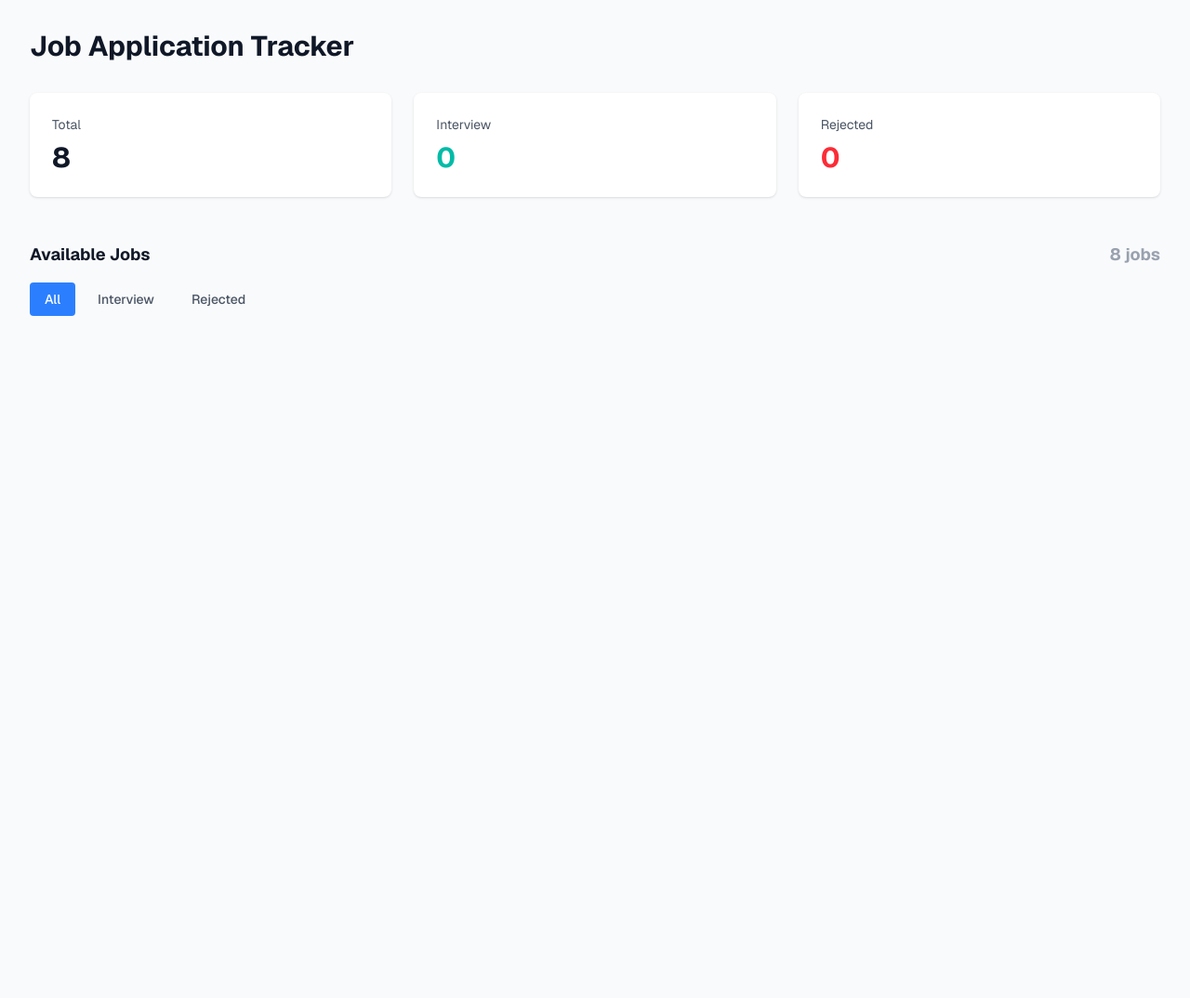
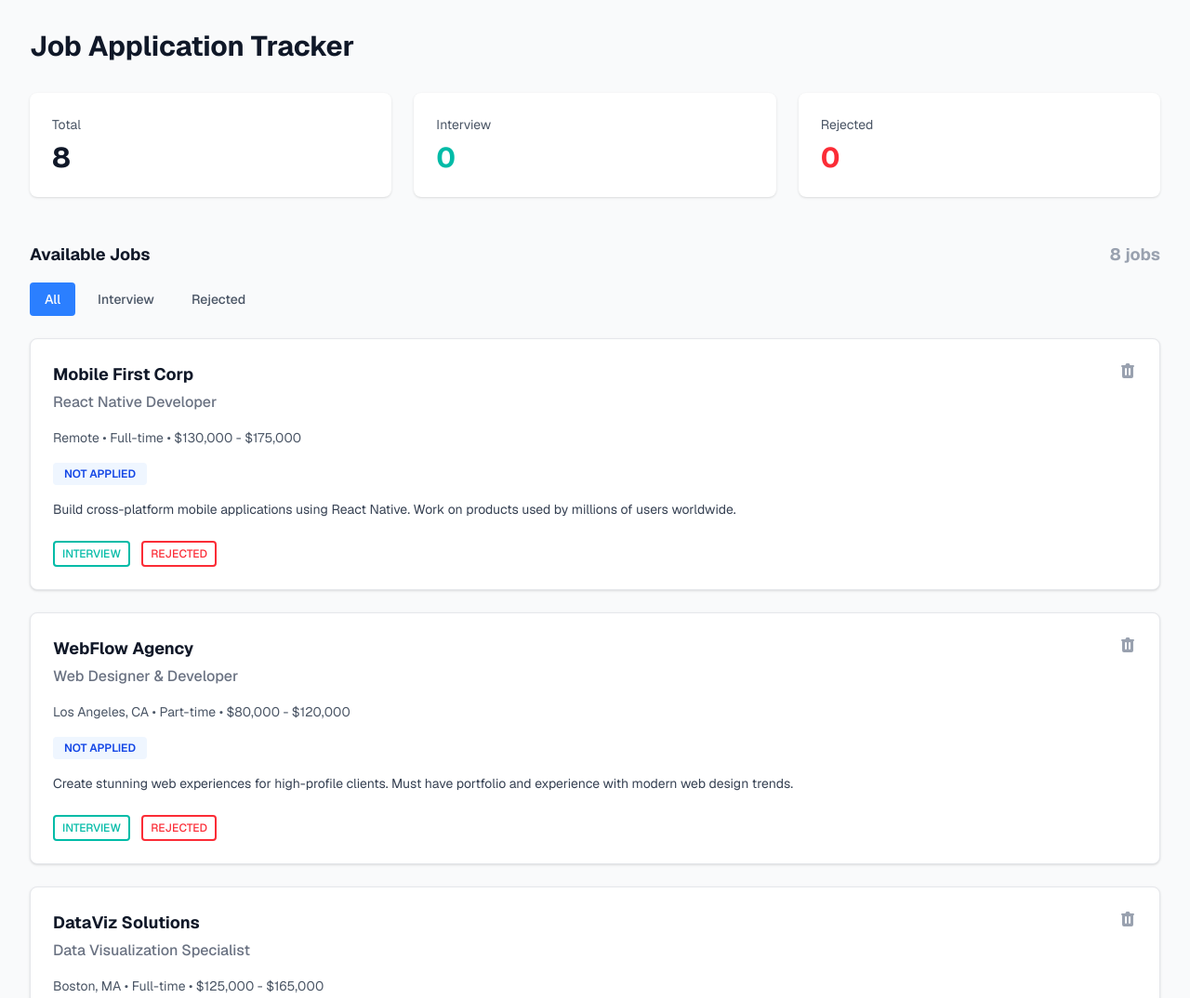
Before and after one commit to FarhadNuri/Job-Application-Tracker, a plain HTML site: page index.html in a window 1280 px wide. Shown: the top 1074 px of the page at 93% size. Before the commit the page ends 800 px from the top, so only its background shows below. Drawn offline with nearby package versions, Linux system fonts and the light colour scheme.

Commit message:
Added jobCard and display script for showing data from jobs data

```diff
--- a/index.html
+++ b/index.html
@@ -45,15 +45,49 @@
             </div>
 
             <div class="flex gap-2 mb-6">
-                <button
-                    class="px-4 py-2 rounded font-medium text-sm active bg-blue-500 text-white cursor-pointer">All</button>
-                <button class="px-4 py-2 rounded font-medium text-sm text-gray-600 cursor-pointer">Interview</button>
-                <button class="px-4 py-2 rounded font-medium text-sm text-gray-600 cursor-pointer">Rejected</button>
+                <button class="tab-btn px-4 py-2 rounded font-medium text-sm active bg-blue-500 text-white cursor-pointer" data-tab="all">All</button>
+                <button class="tab-btn px-4 py-2 rounded font-medium text-sm text-gray-600 cursor-pointer" data-tab="interview">Interview</button>
+                <button class="tab-btn px-4 py-2 rounded font-medium text-sm text-gray-600 cursor-pointer" data-tab="rejected">Rejected</button>
             </div>
         </div>
-
+        <div>
+            <div id="allTab" class="tab-content">
+                <div class="grid lg:grid-cols-1 md:grid-cols-2 gap-6" id="allJobsContainer">
+                </div>
+                <div id="allEmpty"
+                    class="flex flex-col items-center justify-center py-16 bg-white border border-gray-200 rounded-lg hidden">
+                    <img src="jobs.png" alt="">
+                    <h4 class="text-xl font-semibold text-gray-700 mb-2">No jobs available</h4>
+                    <p class="text-gray-500">Check back soon for new job opportunities</p>
+                </div>
+            </div>
+            <div id="interviewTab" class="tab-content hidden">
+                <div class="grid lg:grid-cols-1 md:grid-cols-2 gap-6" id="interviewJobsContainer">
+                </div>
+                <div id="interviewEmpty"
+                    class="flex flex-col items-center justify-center py-16 bg-white border border-gray-200 rounded-lg hidden">
+                    <img src="jobs.png" alt="">
+                    <h4 class="text-xl font-semibold text-gray-700 mb-2">No jobs available</h4>
+                    <p class="text-gray-500">Check back soon for new job opportunities</p>
+                </div>
+            </div>
+            <div id="rejectedTab" class="tab-content hidden">
+                <div class="grid lg:grid-cols-1 md:grid-cols-2 gap-6" id="rejectedJobsContainer">
+                </div>
+                <div id="rejectedEmpty"
+                    class="flex flex-col items-center justify-center py-16 bg-white border border-gray-200 rounded-lg hidden">
+                    <img src="jobs.png" alt="">
+                    <h4 class="text-xl font-semibold text-gray-700 mb-2">No jobs available</h4>
+                    <p class="text-gray-500">Check back soon for new job opportunities</p>
+                </div>
+            </div>
+        </div>
     </main>
     <script src="script/data.js"></script>
+    <script src="script/jobCard.js"></script>
+
+    <script src="script/display.js"></script>
+    <script src="script/app.js"></script>
 </body>
 
 </html>
--- /dev/null
+++ b/script/app.js
@@ -0,0 +1 @@
+showAllJobs();
--- a/script/data.js
+++ b/script/data.js
@@ -7,8 +7,9 @@ const jobsData = [
     location: "Remote",
     type: "Full-time",
     salary: "$130,000 - $175,000",
-        description: "Build cross-platform mobile applications using React Native. Work on products used by millions of users worldwide.",
-        status: "all"
+    description:
+      "Build cross-platform mobile applications using React Native. Work on products used by millions of users worldwide.",
+    status: "all",
   },
   {
     id: 2,
@@ -17,8 +18,9 @@ const jobsData = [
     location: "Los Angeles, CA",
     type: "Part-time",
     salary: "$80,000 - $120,000",
-        description: "Create stunning web experiences for high-profile clients. Must have portfolio and experience with modern web design trends.",
-        status: "all"
+    description:
+      "Create stunning web experiences for high-profile clients. Must have portfolio and experience with modern web design trends.",
+    status: "all",
   },
   {
     id: 3,
@@ -27,8 +29,9 @@ const jobsData = [
     location: "Boston, MA",
     type: "Full-time",
     salary: "$125,000 - $165,000",
-        description: "Transform complex data into compelling visualizations. Required skills: D3.js, React, and strong analytical thinking.",
-        status: "all"
+    description:
+      "Transform complex data into compelling visualizations. Required skills: D3.js, React, and strong analytical thinking.",
+    status: "all",
   },
   {
     id: 4,
@@ -37,8 +40,9 @@ const jobsData = [
     location: "Seattle, WA",
     type: "Full-time",
     salary: "$140,000 - $190,000",
-        description: "Design and build scalable cloud infrastructure. Experience with AWS, Docker, and microservices architecture required.",
-        status: "all"
+    description:
+      "Design and build scalable cloud infrastructure. Experience with AWS, Docker, and microservices architecture required.",
+    status: "all",
   },
   {
     id: 5,
@@ -47,8 +51,9 @@ const jobsData = [
     location: "New York, NY",
     type: "Full-time",
     salary: "$150,000 - $200,000",
-        description: "Develop secure financial applications with modern JavaScript frameworks. Strong focus on performance and user experience.",
-        status: "all"
+    description:
+      "Develop secure financial applications with modern JavaScript frameworks. Strong focus on performance and user experience.",
+    status: "all",
   },
   {
     id: 6,
@@ -57,8 +62,9 @@ const jobsData = [
     location: "San Francisco, CA",
     type: "Full-time",
     salary: "$160,000 - $220,000",
-        description: "Build and deploy machine learning models at scale. Experience with Python, TensorFlow, and deep learning required.",
-        status: "all"
+    description:
+      "Build and deploy machine learning models at scale. Experience with Python, TensorFlow, and deep learning required.",
+    status: "all",
   },
   {
     id: 7,
@@ -67,8 +73,9 @@ const jobsData = [
     location: "Austin, TX",
     type: "Full-time",
     salary: "$110,000 - $150,000",
-        description: "Create immersive gaming experiences using Unity. Work on AAA titles with a talented team of developers and designers.",
-        status: "all"
+    description:
+      "Create immersive gaming experiences using Unity. Work on AAA titles with a talented team of developers and designers.",
+    status: "all",
   },
   {
     id: 8,
@@ -77,7 +84,13 @@ const jobsData = [
     location: "Remote",
     type: "Full-time",
     salary: "$145,000 - $195,000",
-        description: "Protect enterprise systems from cyber threats. Experience with penetration testing, security audits, and incident response.",
-        status: "all"
+    description:
+      "Protect enterprise systems from cyber threats. Experience with penetration testing, security audits, and incident response.",
+    status: "all",
+  },
+];
+
+let jobs = [];
+for (let i = 0; i < jobsData.length; i++) {
+  jobs.push(jobsData[i]);
 }
-];
--- /dev/null
+++ b/script/display.js
@@ -0,0 +1,18 @@
+function showAllJobs() {
+  const allContainer = document.getElementById("allJobsContainer");
+  const interviewContainer = document.getElementById("interviewJobsContainer");
+  const rejectedContainer = document.getElementById("rejectedJobsContainer");
+
+  allContainer.innerHTML = "";
+  interviewContainer.innerHTML = "";
+  rejectedContainer.innerHTML = "";
+
+  for (let i = 0; i < jobs.length; i++) {
+    const job = jobs[i];
+    if (job.status === "all") {
+      const jobCard = createJobCard(job);
+      allContainer.appendChild(jobCard);
+    }
+  }
+
+}
--- /dev/null
+++ b/script/jobCard.js
@@ -0,0 +1,87 @@
+function createJobCard(job) {
+  const card = document.createElement("div");
+  card.className =
+    "bg-white border border-gray-200 rounded-lg p-6 shadow hover:shadow-md transition";
+  card.id = "job-" + job.id;
+
+  const companyDiv = document.createElement("div");
+  companyDiv.className = "flex justify-between items-start mb-4";
+
+  const infoDiv = document.createElement("div");
+
+  const companyName = document.createElement("h4");
+  companyName.className = "text-lg font-bold text-gray-900 mb-1";
+  companyName.innerText = job.companyName;
+
+  const position = document.createElement("p");
+  position.className = "text-gray-500 font-medium";
+  position.innerText = job.position;
+
+  infoDiv.appendChild(companyName);
+  infoDiv.appendChild(position);
+
+  const deleteBtn = document.createElement("button");
+  deleteBtn.className = "delete-btn text-gray-400 hover:text-red-500";
+  deleteBtn.innerHTML =
+    '<svg class="w-5 h-5" fill="currentColor" viewBox="0 0 20 20"><path fill-rule="evenodd" d="M9 2a1 1 0 00-.894.553L7.382 4H4a1 1 0 000 2v10a2 2 0 002 2h8a2 2 0 002-2V6a1 1 0 100-2h-3.382l-.724-1.447A1 1 0 0011 2H9zM7 8a1 1 0 012 0v6a1 1 0 11-2 0V8zm5-1a1 1 0 00-1 1v6a1 1 0 102 0V8a1 1 0 00-1-1z" clip-rule="evenodd"></path></svg>';
+  deleteBtn.addEventListener("click", function () {
+    deleteJob(job.id);
+  });
+
+  companyDiv.appendChild(infoDiv);
+  companyDiv.appendChild(deleteBtn);
+
+  const detailsDiv = document.createElement("div");
+  detailsDiv.className = "text-sm text-gray-600 mb-4";
+
+  const details = document.createElement("p");
+  details.className = "mb-1";
+  details.innerText = job.location + " • " + job.type + " • " + job.salary;
+
+  detailsDiv.appendChild(details);
+
+  const statusDiv = document.createElement("div");
+
+  statusDiv.className =
+    "bg-blue-50 text-blue-700 text-xs font-semibold px-3 py-1 rounded inline-block mb-4";
+  statusDiv.innerText = "NOT APPLIED";
+
+  const description = document.createElement("p");
+  description.className = "text-gray-700 text-sm mb-6";
+  description.innerText = job.description;
+
+  const buttonsDiv = document.createElement("div");
+  buttonsDiv.className = "flex gap-3";
+
+  const interviewBtn = document.createElement("button");
+  if (job.status === "interview") {
+    interviewBtn.className =
+      "border-2 border-teal-500 bg-teal-500 text-white px-2 py-1 rounded font-medium text-xs transition hover:bg-teal-600";
+  } else {
+    interviewBtn.className =
+      "border-2 border-teal-500 text-teal-500 px-2 py-1 rounded font-medium text-xs transition hover:bg-teal-50";
+  }
+  interviewBtn.innerText = "INTERVIEW";
+
+  const rejectedBtn = document.createElement("button");
+  if (job.status === "rejected") {
+    rejectedBtn.className =
+      "border-2 border-red-500 bg-red-500 text-white px-2 py-1 rounded font-medium text-xs transition hover:bg-red-600";
+  } else {
+    rejectedBtn.className =
+      "border-2 border-red-500 text-red-500 px-2 py-1 rounded font-medium text-xs transition hover:bg-red-50";
+  }
+  rejectedBtn.innerText = "REJECTED";
+
+
+  buttonsDiv.appendChild(interviewBtn);
+  buttonsDiv.appendChild(rejectedBtn);
+
+  card.appendChild(companyDiv);
+  card.appendChild(detailsDiv);
+  card.appendChild(statusDiv);
+  card.appendChild(description);
+  card.appendChild(buttonsDiv);
+
+  return card;
+}
```
Lines whose indentation alone changed are shown as unchanged.
